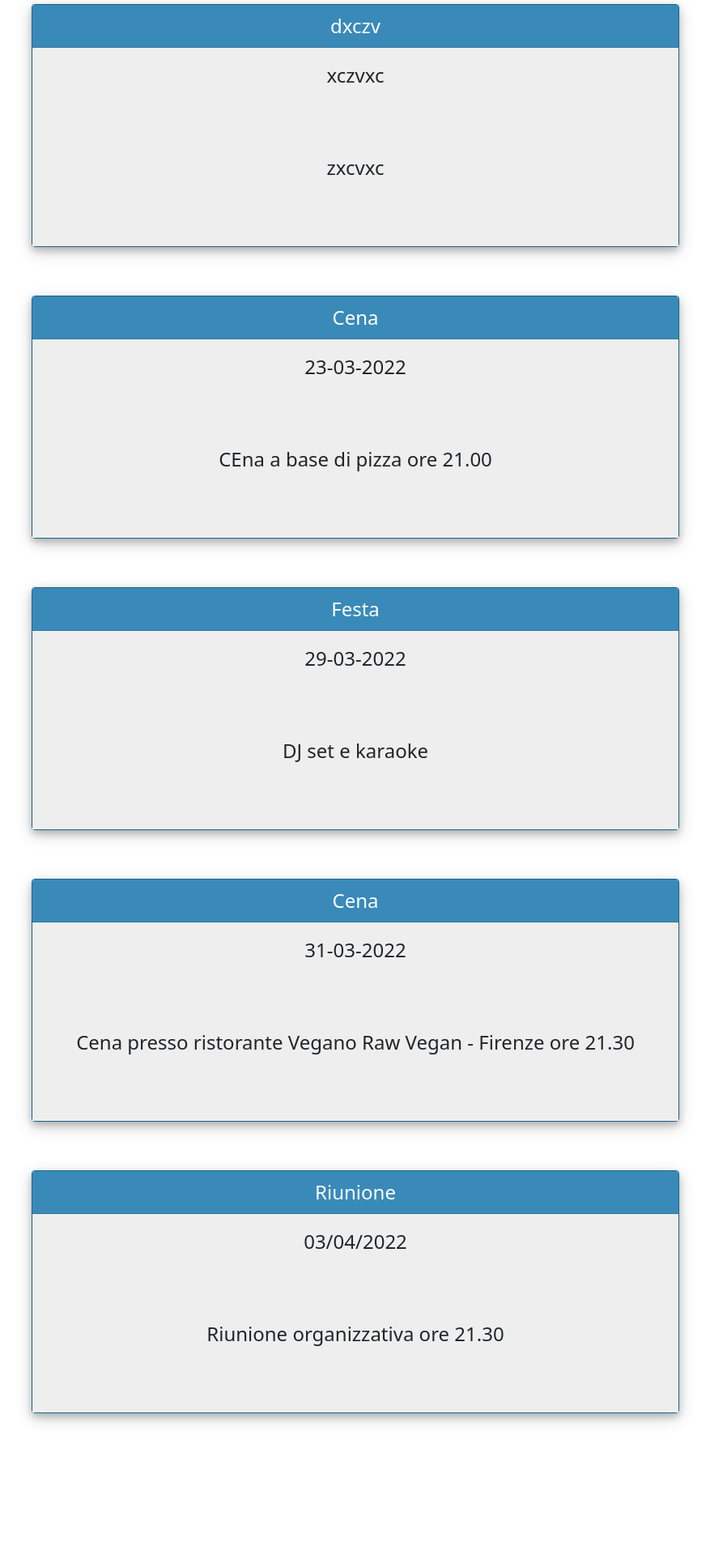
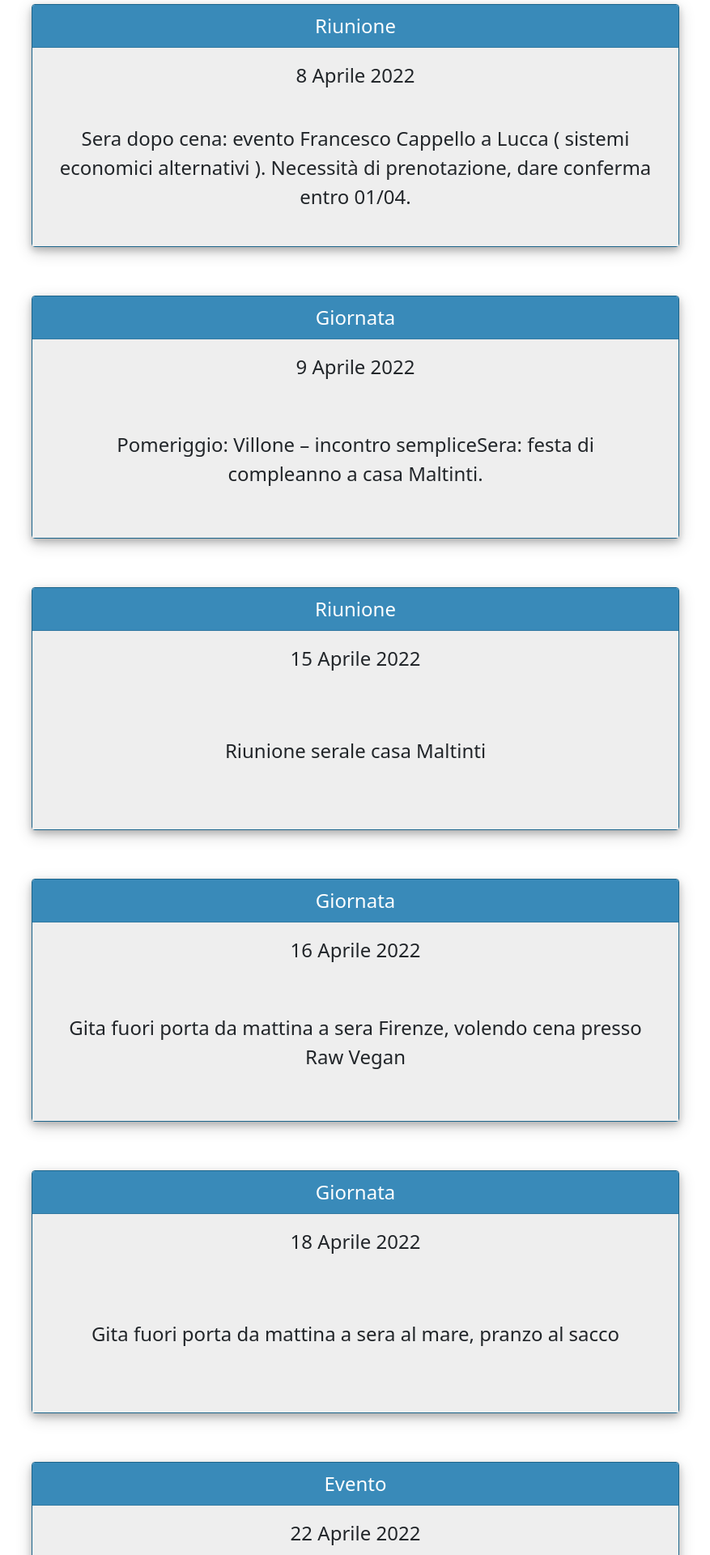
Before and after one commit to tommasogiannoni/gnmondo, a Nuxt app: page / in a window 1280 px wide. Shown: the part 480-2400 px from the top of the page at 81% size, without its empty margins (201-1078 px from the left). Before the commit the page ends 2285 px from the top, so only its background shows below. Built offline with nearby package versions, Linux system fonts and the light colour scheme; what view-design would draw is missing.

Commit message:
CHG: inserimento eventi di Aprile

```diff
--- a/pages/index.vue
+++ b/pages/index.vue
@@ -23,33 +23,57 @@
 let jsonEvents = [
    {
       "_id":"62379a91ecefe08f59ceb2a8",
-      "type":"dxczv",
-      "date":"xczvxc",
-      "description":"zxcvxc"
+      "type":"Riunione",
+      "date":"8 Aprile 2022",
+      "description":"Sera dopo cena: evento Francesco Cappello a Lucca ( sistemi economici alternativi ). Necessità di prenotazione, dare conferma entro 01/04."
    },
    {
       "_id":"62379bae4b6fb88ea3d907cb",
-      "type":"Cena",
-      "date":"23-03-2022",
-      "description":"CEna a base di pizza ore 21.00"
+      "type":"Giornata",
+      "date":"9 Aprile 2022",
+      "description":"Pomeriggio: Villone – incontro sempliceSera: festa di compleanno a casa Maltinti."
    },
    {
       "_id":"62379c0c4b6fb88ea3d907cc",
-      "type":"Festa",
-      "date":"29-03-2022",
-      "description":"DJ set e karaoke"
+      "type":"Riunione",
+      "date":"15 Aprile 2022",
+      "description":"Riunione serale casa Maltinti"
    },
    {
-      "_id":"623b7ca63503b28e8b6c7590",
-      "type":"Cena",
-      "date":"31-03-2022",
-      "description":"Cena presso ristorante Vegano Raw Vegan - Firenze ore 21.30"
+      "_id":"62379c0c4b6fb88ea3d907cc",
+      "type":"Giornata",
+      "date":"16 Aprile 2022",
+      "description":"Gita fuori porta da mattina a sera Firenze, volendo cena presso Raw Vegan"
    },
    {
-      "_id":"623c4764d6b03815673dbebc",
-      "type":"Riunione",
-      "date":"03/04/2022",
-      "description":"Riunione organizzativa ore 21.30"
+      "_id":"62379c0c4b6fb88ea3d907cc",
+      "type":"Giornata",
+      "date":"18 Aprile 2022",
+      "description":"Gita fuori porta da mattina a sera al mare, pranzo al sacco"
+   },
+    {
+      "_id":"62379c0c4b6fb88ea3d907cc",
+      "type":"Evento",
+      "date":"22 Aprile 2022",
+      "description":"Aperitivo alle 18 luogo da definire, e-o uscita post cena"
+   },
+    {
+      "_id":"62379c0c4b6fb88ea3d907cc",
+      "type":"Giornata",
+      "date":"23 Aprile 2022",
+      "description":"Girata da mattina a sera: Trekking ed escursione conLeonardo."
+   },
+   {
+      "_id":"62379c0c4b6fb88ea3d907cc",
+      "type":"Giornata",
+      "date":"25 Aprile 2022",
+      "description":"Girata da mattina a sera o solo pomeridiana, luogo da definire ( idea Acquerino, Montagna Pistoiese o Lucca sulle mura)."
+   },
+   {
+      "_id":"62379c0c4b6fb88ea3d907cc",
+      "type":"Evento",
+      "date":"30 Aprile 2022",
+      "description":"Villone nel pomeriggio (o Stalla), Sera: festa di compleanno alla Stalla"
    }
 ]
 
```
